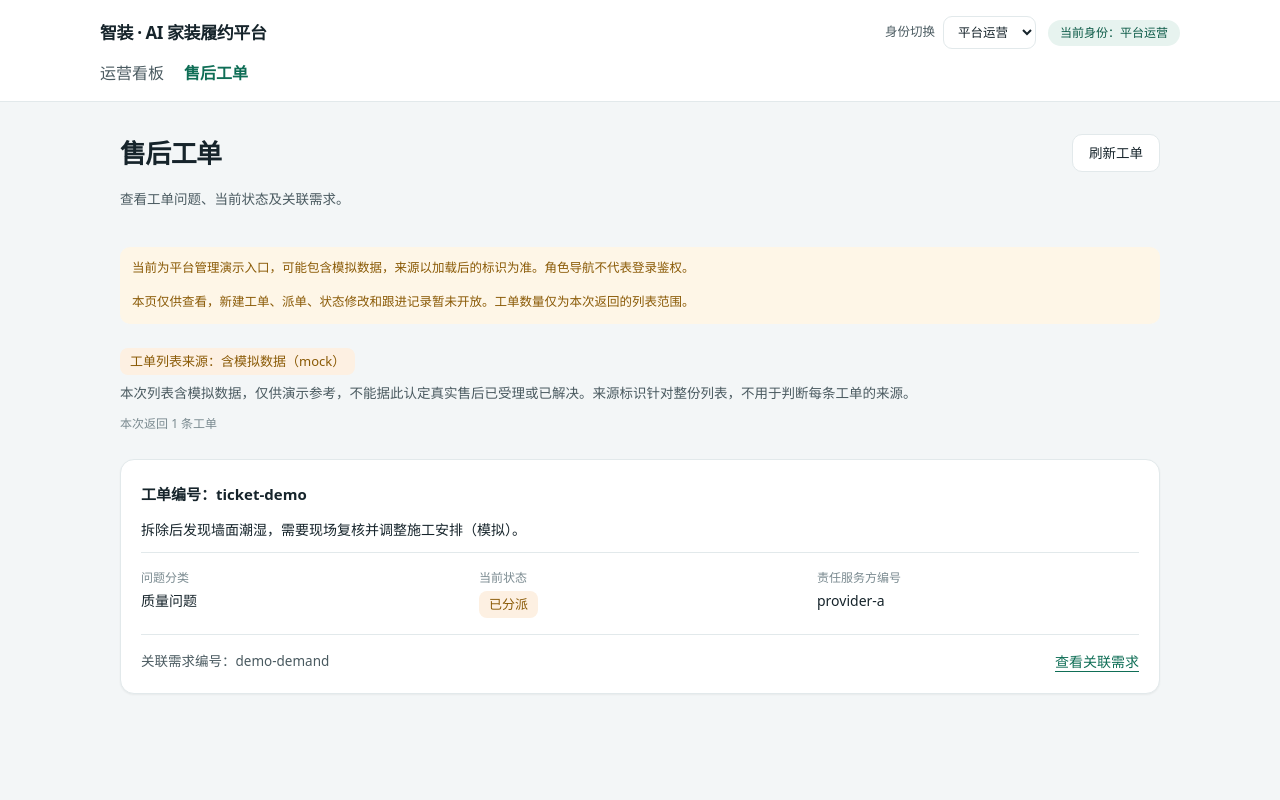
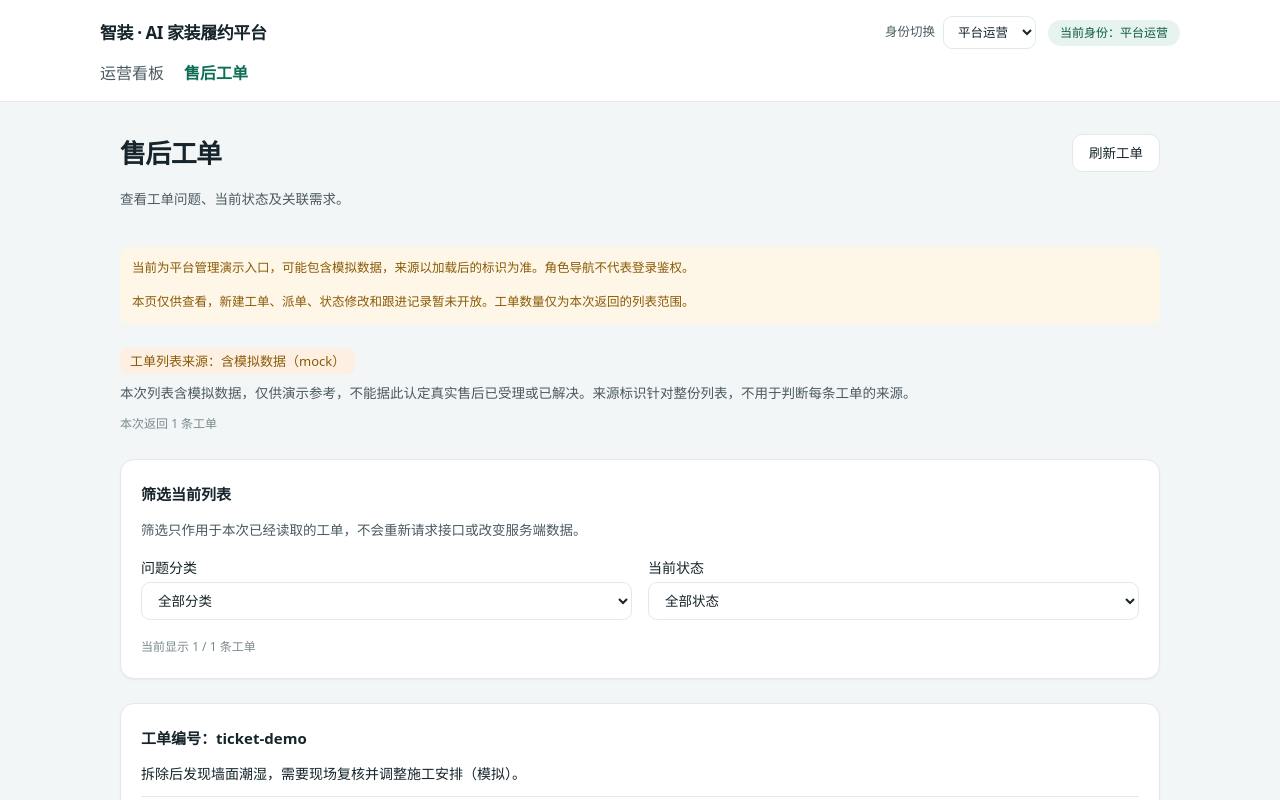
Before and after one commit to LZX-PQZ/ai-home-platform, a Next.js app: page /admin/tickets in a window 1280 px wide. Shown: the top 800 px of the page. Built offline with nearby package versions, Linux system fonts and the light colour scheme.

Commit message:
feat(admin): filter after-sales tickets

```diff
--- a/src/features/c/AdminTickets.tsx
+++ b/src/features/c/AdminTickets.tsx
@@ -5,8 +5,9 @@ import Link from "next/link";
 import { StatusBadge } from "@/components/StatusBadge";
 import { Button, C, Empty } from "@/components/ui";
 import {
-  adminTicketsErrorMessage, loadAdminTickets, ticketCategoryLabels, ticketStatusLabels,
-  type AdminTicketsState,
+  adminTicketsErrorMessage, filterTickets, loadAdminTickets, ticketCategoryFilterLabels,
+  ticketCategoryFilterOptions, ticketCategoryLabels, ticketStatusFilterLabels, ticketStatusFilterOptions,
+  ticketStatusLabels, type AdminTicketsState, type TicketCategoryFilter, type TicketStatusFilter,
 } from "./admin-tickets";
 
 export function AdminTicketsContent({ state, onReload }: {
@@ -14,6 +15,15 @@ export function AdminTicketsContent({ state, onReload }: {
   onReload: () => void;
 }) {
   const response = state.status === "ready" ? state.response : null;
+  const [categoryFilter, setCategoryFilter] = useState<TicketCategoryFilter>("all");
+  const [statusFilter, setStatusFilter] = useState<TicketStatusFilter>("all");
+  const filteredTickets = response ? filterTickets(response.data, categoryFilter, statusFilter) : [];
+  const hasActiveFilter = categoryFilter !== "all" || statusFilter !== "all";
+
+  function clearFilters() {
+    setCategoryFilter("all");
+    setStatusFilter("all");
+  }
 
   return (
     <section aria-labelledby="admin-tickets-title" className="space-y-6">
@@ -60,8 +70,56 @@ export function AdminTicketsContent({ state, onReload }: {
           {response.data.length === 0 ? (
             <Empty title="本次列表暂无工单" hint="接口本次返回空列表，可稍后刷新；这不代表平台没有历史售后问题。" />
           ) : (
+            <>
+              <section aria-labelledby="admin-ticket-filters-title" className={`${C.card} space-y-4`}>
+                <div>
+                  <h2 id="admin-ticket-filters-title" className={C.sectionTitle}>筛选当前列表</h2>
+                  <p className={`!mb-0 ${C.pageSub}`}>筛选只作用于本次已经读取的工单，不会重新请求接口或改变服务端数据。</p>
+                </div>
+                <div className="grid gap-4 sm:grid-cols-2">
+                  <label className="text-sm font-medium" htmlFor="admin-ticket-category-filter">
+                    问题分类
+                    <select
+                      id="admin-ticket-category-filter"
+                      className={`${C.input} mt-1 block`}
+                      value={categoryFilter}
+                      onChange={(event) => setCategoryFilter(event.target.value as TicketCategoryFilter)}
+                    >
+                      {ticketCategoryFilterOptions.map((category) => (
+                        <option key={category} value={category}>{ticketCategoryFilterLabels[category]}</option>
+                      ))}
+                    </select>
+                  </label>
+                  <label className="text-sm font-medium" htmlFor="admin-ticket-status-filter">
+                    当前状态
+                    <select
+                      id="admin-ticket-status-filter"
+                      className={`${C.input} mt-1 block`}
+                      value={statusFilter}
+                      onChange={(event) => setStatusFilter(event.target.value as TicketStatusFilter)}
+                    >
+                      {ticketStatusFilterOptions.map((status) => (
+                        <option key={status} value={status}>{ticketStatusFilterLabels[status]}</option>
+                      ))}
+                    </select>
+                  </label>
+                </div>
+                <div className="flex flex-wrap items-center gap-3">
+                  <p role="status" aria-live="polite" className={`!mb-0 ${C.meta}`}>
+                    当前显示 {filteredTickets.length} / {response.data.length} 条工单
+                  </p>
+                  {hasActiveFilter && <Button onClick={clearFilters} variant="ghost" size="sm">清除筛选</Button>}
+                </div>
+              </section>
+              {filteredTickets.length === 0 ? (
+                <div className={`${C.card} border-line`} role="status">
+                  <h2>当前筛选没有工单</h2>
+                  <p>本次接口已返回 {response.data.length} 条工单，但没有符合当前分类和状态的记录。</p>
+                  <Button onClick={clearFilters} variant="secondary">清除筛选并显示全部</Button>
+                </div>
+              ) : (
                 <ul aria-label="售后工单列表" className="space-y-4">
-              {response.data.map((ticket) => (
+                  {filteredTickets.map((ticket) => (
                     <li key={ticket.id}>
                       <article aria-label={`工单 ${ticket.id}`} className={`${C.card} min-w-0`}>
                         <h2 className={`${C.sectionTitle} break-all`}>工单编号：{ticket.id}</h2>
@@ -97,6 +155,8 @@ export function AdminTicketsContent({ state, onReload }: {
               )}
             </>
           )}
+        </>
+      )}
     </section>
   );
 }
--- a/src/features/c/admin-tickets.ts
+++ b/src/features/c/admin-tickets.ts
@@ -13,6 +13,28 @@ export const ticketStatusLabels: Record<ReturnType<typeof Ticket.parse>["status"
   assigned: "已分派",
   resolved: "已解决",
 };
+
+export type TicketDTO = ReturnType<typeof Ticket.parse>;
+export type TicketCategoryFilter = "all" | TicketDTO["category"];
+export type TicketStatusFilter = "all" | TicketDTO["status"];
+
+export const ticketCategoryFilterOptions = ["all", ...Ticket.shape.category.options] as const;
+export const ticketStatusFilterOptions = ["all", ...Ticket.shape.status.options] as const;
+export const ticketCategoryFilterLabels: Record<TicketCategoryFilter, string> = {
+  all: "全部分类",
+  ...ticketCategoryLabels,
+};
+export const ticketStatusFilterLabels: Record<TicketStatusFilter, string> = {
+  all: "全部状态",
+  ...ticketStatusLabels,
+};
+
+export function filterTickets(tickets: TicketDTO[], category: TicketCategoryFilter, status: TicketStatusFilter) {
+  return tickets.filter((ticket) =>
+    (category === "all" || ticket.category === category) &&
+    (status === "all" || ticket.status === status),
+  );
+}
 
 export async function loadAdminTickets() {
   const response = await apiGet("/api/ticket", Ticket.array());
```
Also changed, not shown: 1 other file (tests, documents, lock files or other folders). Lines whose indentation alone changed are shown as unchanged.
